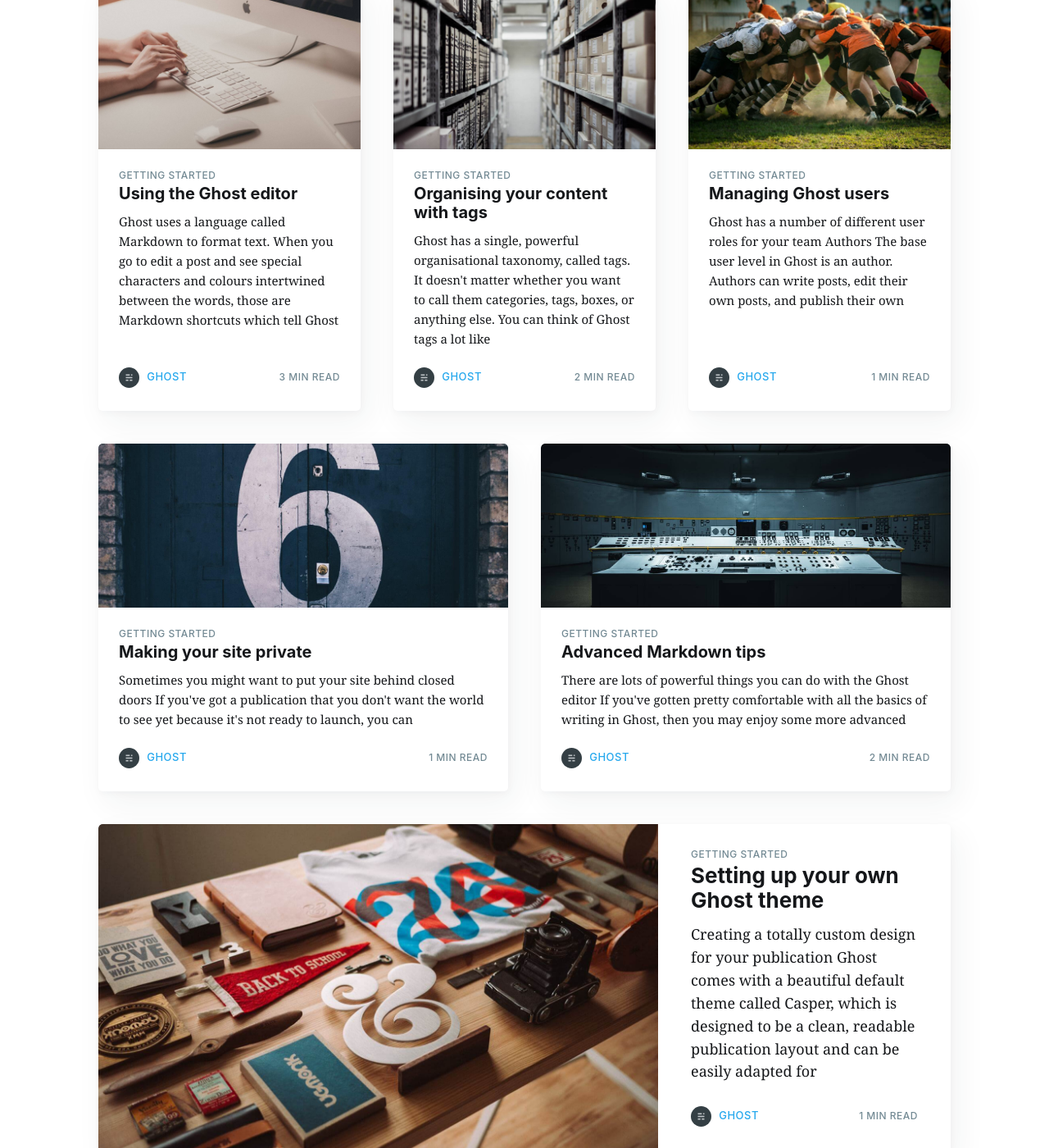
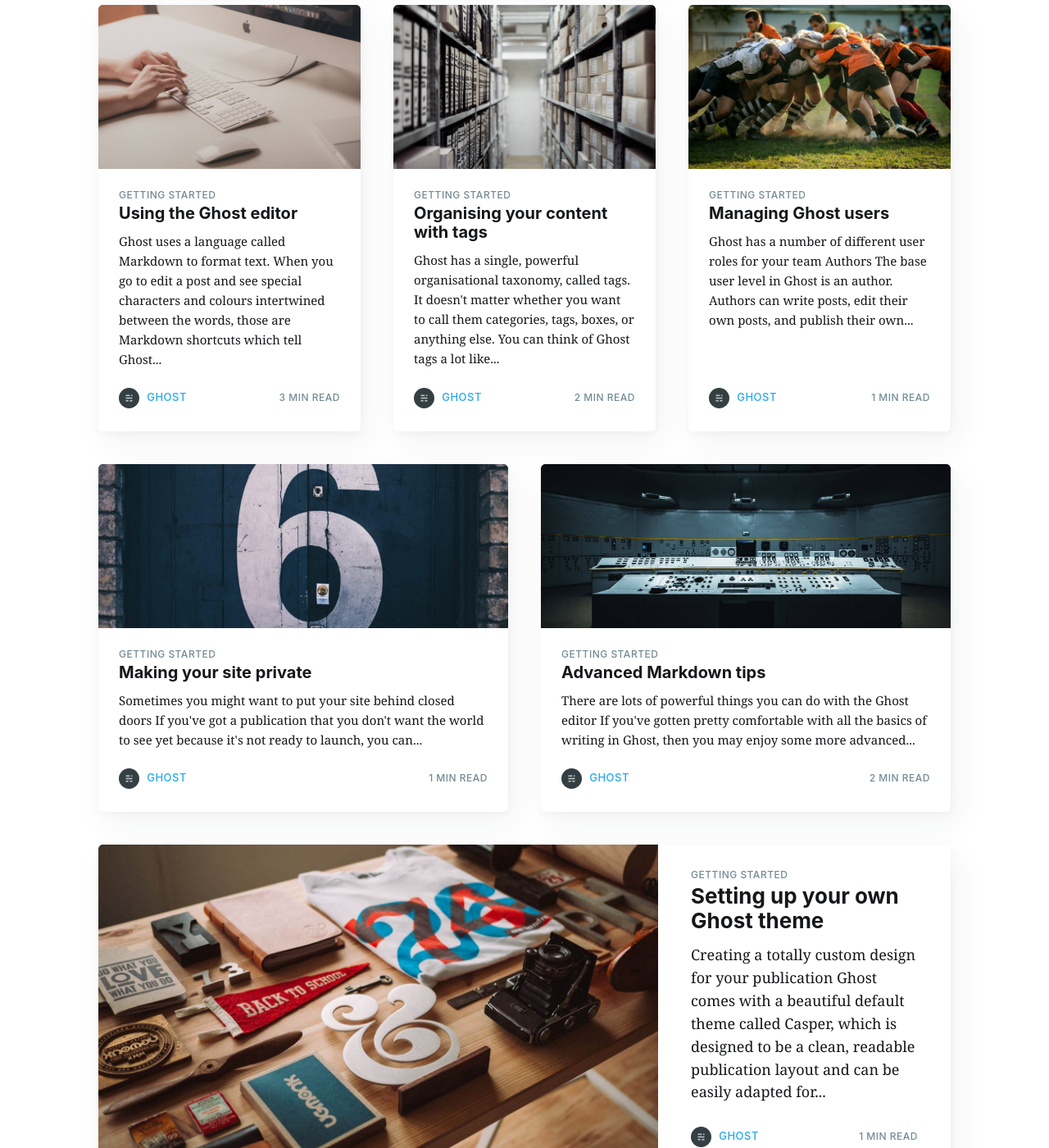
Before and after one commit to dexfire/jasper2, a Jekyll site: the page built from index.html, in a window 1280 px wide and 1400 px high, scrolled down 1917 px. Shown: the whole window at 82% size. Built offline with Jekyll 4.4.1, drawn with Linux system fonts in a browser that asks for light colours; nearby versions of some CDN libraries; the list of posts is cut into pages by our own code; a style sheet for code colours, icons or effects is not loaded; some of the changed text lies outside the part shown.

Commit message:
site style changes...

```diff
--- a/_includes/navigation.html
+++ b/_includes/navigation.html
@@ -1,6 +1,9 @@
 <ul class="nav" role="menu">
     <li class="nav-home" role="menuitem"><a href="{{site.baseurl}}">Home</a></li>
-    <li class="nav-about" role="menuitem"><a href="{{site.baseurl}}about/">About</a></li>
-    <li class="nav-getting-started" role="menuitem"><a href="{{site.baseurl}}tag/getting-started/">Getting Started</a></li>
-    <li class="nav-embed" role="menuitem"><a href="{{site.baseurl}}tag/embed/">embed</a></li>
+    <li class="nav-about" role="menuitem"><a href="{{site.baseurl}}author/dexfire/">Dexfire</a></li>
+    <li class="nav-getting-started" role="menuitem"><a href="{{site.baseurl}}tag/sweet/">Sweets</a>
+    </li>
+    <li class="nav-embed" role="menuitem"><a href="{{site.baseurl}}tag/ai/">AI</a></li>
+    <li class="nav-embed" role="menuitem"><a href="{{site.baseurl}}tag/embed/">Embed</a></li>
+    <li class="nav-about" role="menuitem"><a href="{{site.baseurl}}tag/star/">Stars</a></li>
 </ul>
--- a/_includes/post-card.html
+++ b/_includes/post-card.html
@@ -24,9 +24,9 @@
             </header>
             <section class="post-card-excerpt">
                 {% if post.excerpt %}
-                        <p>{{ post.excerpt | strip_html | truncatewords: 33, "" }}</p>
+                <p>{{ post.excerpt | strip_html | truncatewords: 33, "..." }}</p>
                 {% else %}
-                        <p>{{ post.content | strip_html | truncatewords: 33, "" }}</p>
+                <p>{{ post.content | strip_html | truncatewords: 33, "..." }}</p>
                 {% endif %}
             </section>
         </a>
@@ -34,7 +34,8 @@
             {% for author in site.data.authors %}
             {% if author[1].username == post.author %}
             {% if author[1].picture %}
-                        <img class="author-profile-image" src="{{ site.baseurl }}{{ author[1].picture }}" alt="{{ author[1].name }}" />
+            <img class="author-profile-image" src="{{ site.baseurl }}{{ author[1].picture }}"
+                alt="{{ author[1].name }}" />
             {% endif %}
             <span class="post-card-author">
                 <a href="{{ site.baseurl }}author/{{ post.author }}/">{{ author[1].name }}</a>
```
Also changed, not shown: _data/tags.yml (+20 -0 lines). Lines whose indentation alone changed are shown as unchanged.
